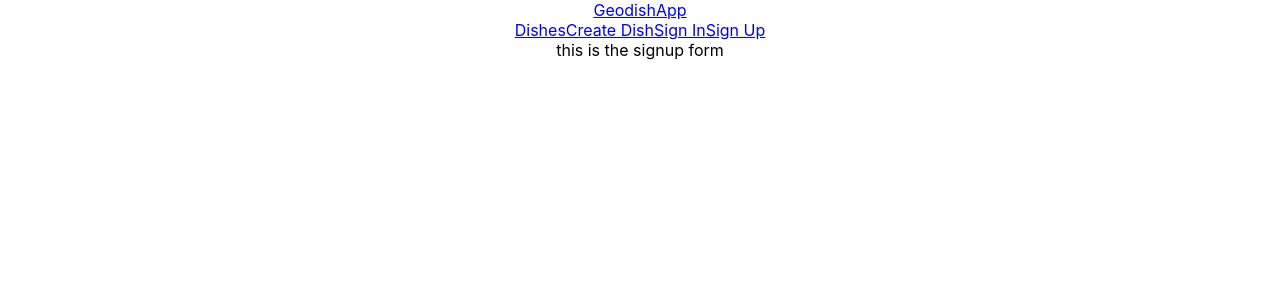
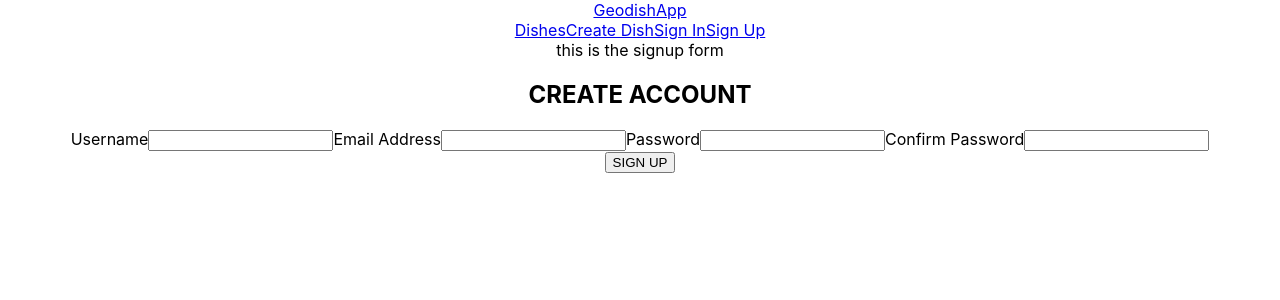
Before and after one commit to rararamberg/GeoDish-App, a React (Create React App) app in the folder client/: page /sign-up in a window 1280 px wide. Shown: the top 300 px of the page. Built offline with nearby package versions, Linux system fonts and the light colour scheme.

Commit message:
created form structure sign up

```diff
--- a/client/src/screens/SignIn/SignIn.jsx
+++ b/client/src/screens/SignIn/SignIn.jsx
@@ -6,7 +6,7 @@ const SignIn = () => {
       <main className="sign-in-container">
         you'll see the sign in form here
         <h2 className="log-in">LOG IN</h2>
-        <form className="login-container">
+        <form className="login-form">
           <label>Email Address</label>
           <input
             required
--- a/client/src/screens/SignUp/SignUp.jsx
+++ b/client/src/screens/SignUp/SignUp.jsx
@@ -4,6 +4,46 @@ const SignUp = () => {
   return (
     <Layout>
       <main className="sign-up-container">this is the signup form</main>
+      <h2 className="create-accoutn">CREATE ACCOUNT</h2>
+      <form className="signup-form">
+        <div className="input-container">
+          <label>Username</label>
+          <input
+            required
+            type="text"
+            name="username"
+            // value={ }
+            // onChange={handleChange}
+          />
+          <label>Email Address</label>
+          <input
+            required
+            type="text"
+            name="email"
+            // value={ }
+            // onChange={handleChange}
+          />
+          <label>Password</label>
+          <input
+            required
+            type="password"
+            name="password"
+            // value={ }
+            // onChange={handleChange}
+          />
+          <label>Confirm Password</label>
+          <input
+            required
+            type="password"
+            name="password"
+            // value={ }
+            // onChange={handleChange}
+          />
+        </div>
+        {/* end input div */}
+        <button className="signup-btn">SIGN UP</button>
+        {/* {renderError()} */}
+      </form>
     </Layout>
   );
 };
```
